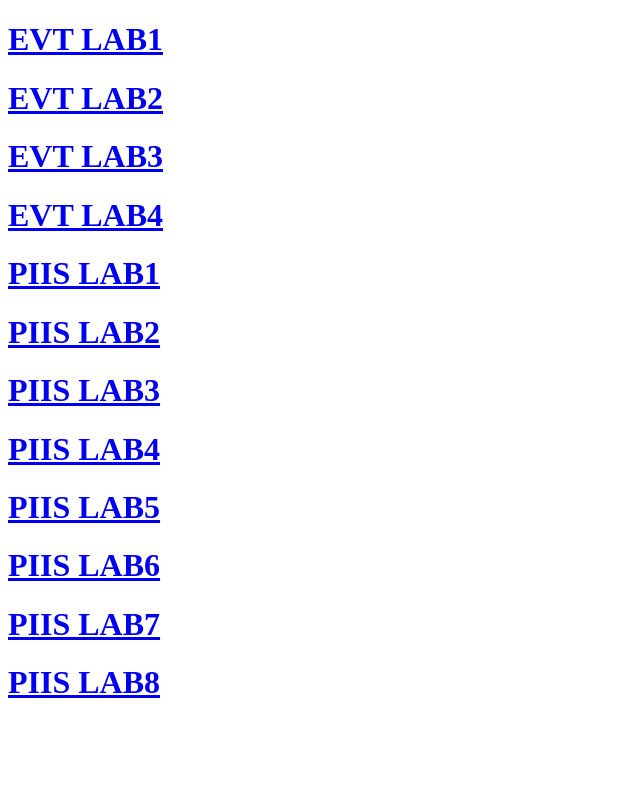
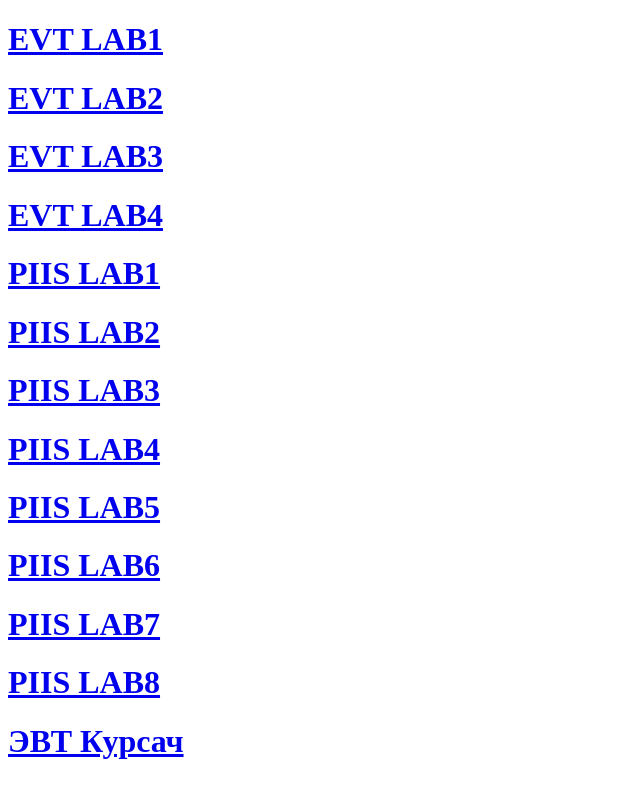
Before and after one commit to palonium/INIS-EVT-labs, a plain HTML site: page index.html in a window 1280 px wide. Shown: the whole page, without its empty margins (0-640 px from the left). Drawn offline with Linux system fonts and the light colour scheme.

Commit message:
adding files

```diff
--- a/index.html
+++ b/index.html
@@ -20,5 +20,7 @@
     <h1><a href="ПИИС/lab7/index.html"> PIIS LAB7</a></h1>
     <h1><a href="ПИИС/lab8/index.html"> PIIS LAB8</a></h1>
 
+    <h1><a href="movix/index.html"> ЭВТ Курсач</a></h1>
+
 </body>
 </html>
```
